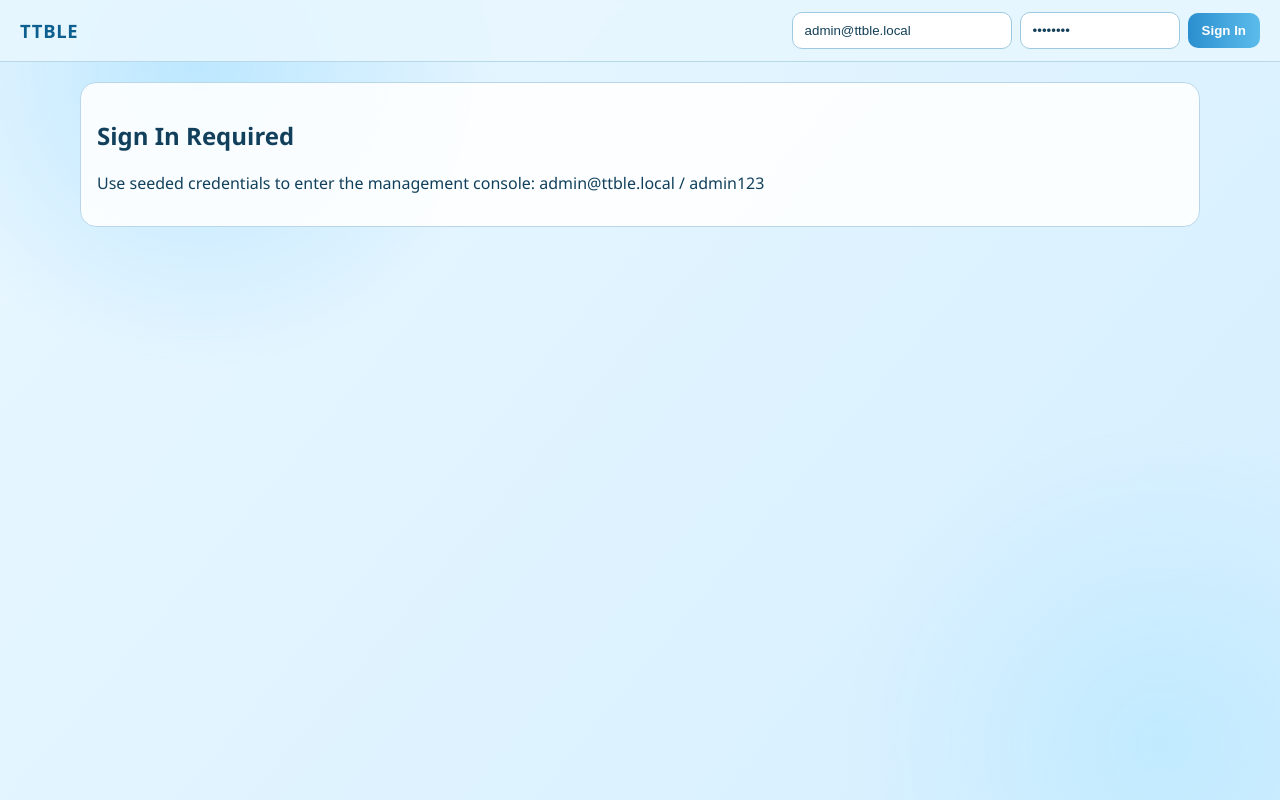
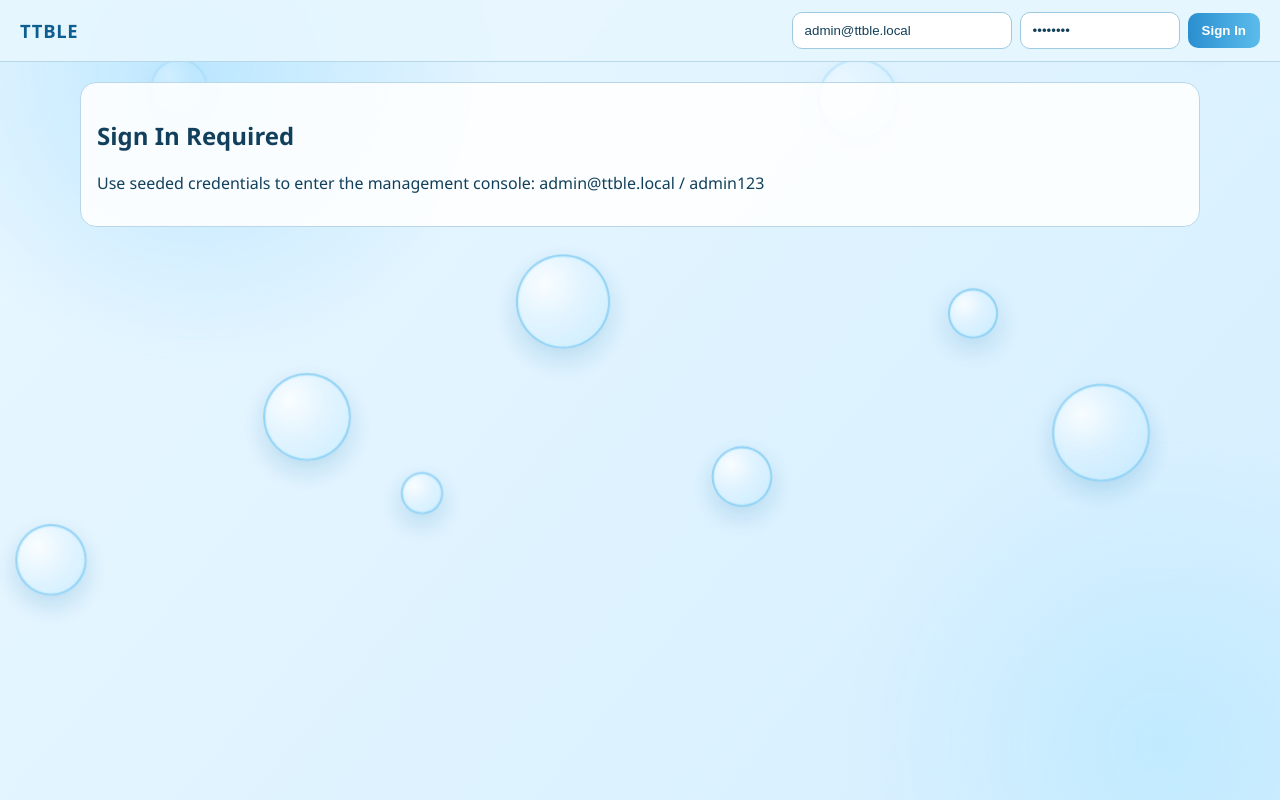
Before and after one commit to rashmikanirml/ttble, a React (Vite) app in the folder frontend/: page / in a window 1280 px wide. Built offline with nearby package versions, Linux system fonts and the light colour scheme.

Commit message:
feat(ui): add clear light-blue floating bubble animation background

```diff
--- a/frontend/src/App.tsx
+++ b/frontend/src/App.tsx
@@ -87,6 +87,18 @@ export function App() {
 
   return (
     <div className="app-shell">
+      <div className="bubble-layer" aria-hidden="true">
+        <span className="bubble" style={{ ["--size" as string]: "72px", ["--left" as string]: "4%", ["--duration" as string]: "20s", ["--delay" as string]: "-2s" }} />
+        <span className="bubble" style={{ ["--size" as string]: "52px", ["--left" as string]: "14%", ["--duration" as string]: "15s", ["--delay" as string]: "-8s" }} />
+        <span className="bubble" style={{ ["--size" as string]: "86px", ["--left" as string]: "24%", ["--duration" as string]: "22s", ["--delay" as string]: "-6s" }} />
+        <span className="bubble" style={{ ["--size" as string]: "42px", ["--left" as string]: "33%", ["--duration" as string]: "14s", ["--delay" as string]: "-1s" }} />
+        <span className="bubble" style={{ ["--size" as string]: "90px", ["--left" as string]: "44%", ["--duration" as string]: "24s", ["--delay" as string]: "-10s" }} />
+        <span className="bubble" style={{ ["--size" as string]: "60px", ["--left" as string]: "58%", ["--duration" as string]: "18s", ["--delay" as string]: "-3s" }} />
+        <span className="bubble" style={{ ["--size" as string]: "74px", ["--left" as string]: "67%", ["--duration" as string]: "20s", ["--delay" as string]: "-12s" }} />
+        <span className="bubble" style={{ ["--size" as string]: "48px", ["--left" as string]: "76%", ["--duration" as string]: "16s", ["--delay" as string]: "-5s" }} />
+        <span className="bubble" style={{ ["--size" as string]: "96px", ["--left" as string]: "86%", ["--duration" as string]: "25s", ["--delay" as string]: "-7s" }} />
+        <span className="bubble" style={{ ["--size" as string]: "56px", ["--left" as string]: "94%", ["--duration" as string]: "17s", ["--delay" as string]: "-11s" }} />
+      </div>
       <header className="top-nav">
         <div className="brand">TTBLE</div>
         {isAuthenticated ? (
--- a/frontend/src/styles.css
+++ b/frontend/src/styles.css
@@ -67,6 +67,56 @@ body::after {
 
 .app-shell {
   min-height: 100vh;
+  position: relative;
+  isolation: isolate;
+}
+
+.bubble-layer {
+  position: fixed;
+  inset: 0;
+  z-index: -1;
+  pointer-events: none;
+  overflow: hidden;
+}
+
+.bubble {
+  --size: 56px;
+  --left: 50%;
+  --duration: 18s;
+  --delay: 0s;
+  position: absolute;
+  left: var(--left);
+  bottom: -140px;
+  width: var(--size);
+  height: var(--size);
+  border-radius: 50%;
+  transform: translateX(-50%);
+  background:
+    radial-gradient(circle at 30% 30%, rgba(255, 255, 255, 0.85) 0%, rgba(255, 255, 255, 0.08) 42%, rgba(167, 226, 255, 0.38) 100%);
+  border: 2px solid rgba(115, 196, 240, 0.7);
+  box-shadow:
+    0 0 0 1px rgba(183, 232, 255, 0.45) inset,
+    0 10px 24px rgba(36, 128, 176, 0.22);
+  opacity: 0.98;
+  animation: bubble-float var(--duration) linear infinite;
+  animation-delay: var(--delay);
+}
+
+@keyframes bubble-float {
+  0% {
+    transform: translateX(-50%) translateY(0) scale(0.92);
+    opacity: 0;
+  }
+  12% {
+    opacity: 0.98;
+  }
+  70% {
+    opacity: 0.94;
+  }
+  100% {
+    transform: translateX(-50%) translateY(-115vh) scale(1.12);
+    opacity: 0;
+  }
 }
 
 .top-nav {
```
